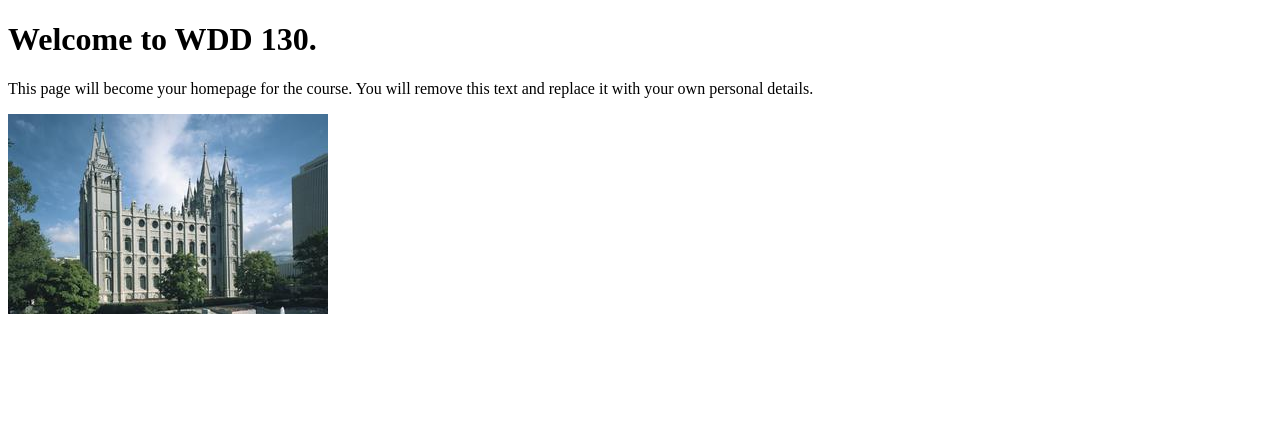
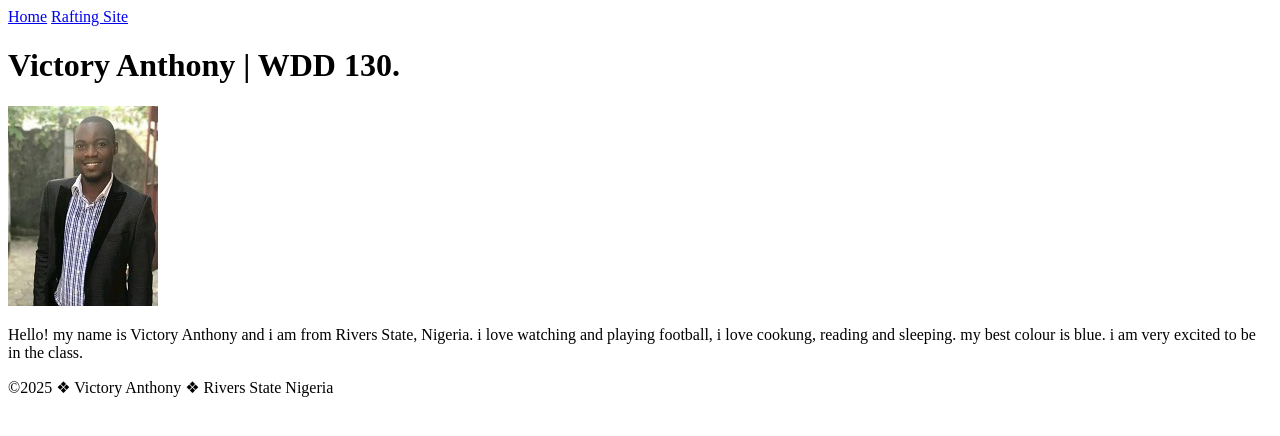
Before and after one commit to Benson-designs/wdd130-1, a plain HTML site: page index.html in a window 1280 px wide. Drawn offline with Linux system fonts and the light colour scheme.

Commit message:
add index.html

```diff
--- a/index.html
+++ b/index.html
@@ -4,15 +4,26 @@
 <head>
     <meta charset="UTF-8">
     <meta name="viewport" content="width=device-width, initial-scale=1.0">
-    <title>WDD 130 | Personal Homepage</title>
+    <title>Victory Anthony | WDD 130</title>
 </head>
 
 <body>
-    <h1>Welcome to WDD 130.</h1>
-    <p>This page will become your homepage for the course. You will remove this text and replace it with your own
-        personal details.</p>
+    <header>
+        <nav>
+            <a href="#">Home</a>
+            <a href="wwr/">Rafting Site</a>
+        </nav>
+    </header>
+    <main>
+        <h1>Victory Anthony | WDD 130.</h1>
+        <img src="images/mine (1).jpg" alt="Victory Anthony">
+        <p>Hello! my name is Victory Anthony and i am from Rivers State, Nigeria. i love watching and playing football,
+            i love cookung, reading and sleeping. my best colour is blue. i am very excited to be in the class.</p>
+    </main>
 
-    <img src="images/salt-lake-temple.jpg" alt="The Salt Lake Temple.">
+    <footer>
+        <p>&copy2025 &#10070 Victory Anthony &#10070 Rivers State Nigeria</p>
+    </footer>
 </body>
 
 </html>
```
